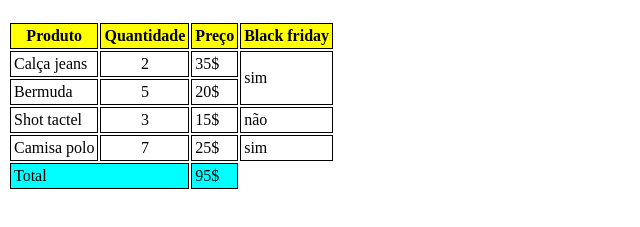
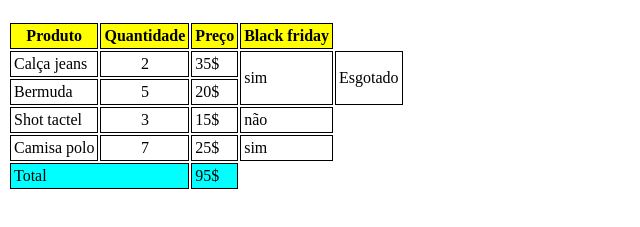
Before and after one commit to EdvaldoCj/aula-tabela, a plain HTML site: page index.html in a window 1280 px wide. Shown: the part 59-286 px from the top of the page, without its empty margins (0-640 px from the left). Drawn offline with Linux system fonts and the light colour scheme.

Commit message:
adicionado atualização do arquivo index.html

```diff
--- a/index.html
+++ b/index.html
@@ -46,6 +46,7 @@
                 <td class="qtd">2</td>
                 <td>35$</td>
                 <td rowspan="2">sim</td>
+                <td rowspan="2">Esgotado</td>
             </tr>
             <tr>
                 <td>Bermuda</td>
```
